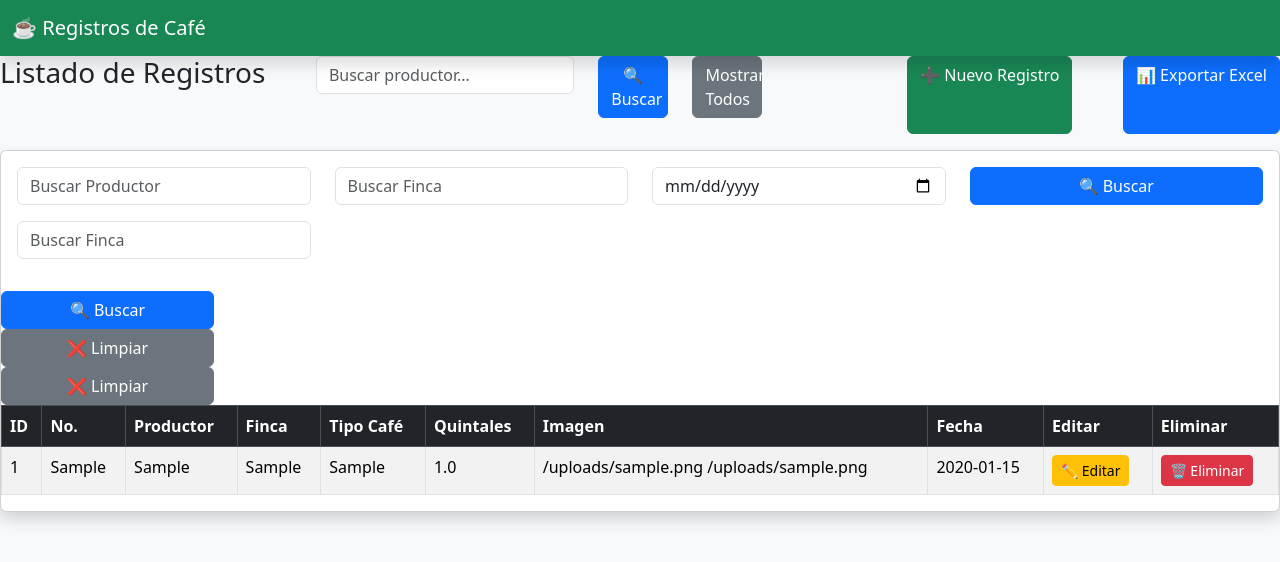
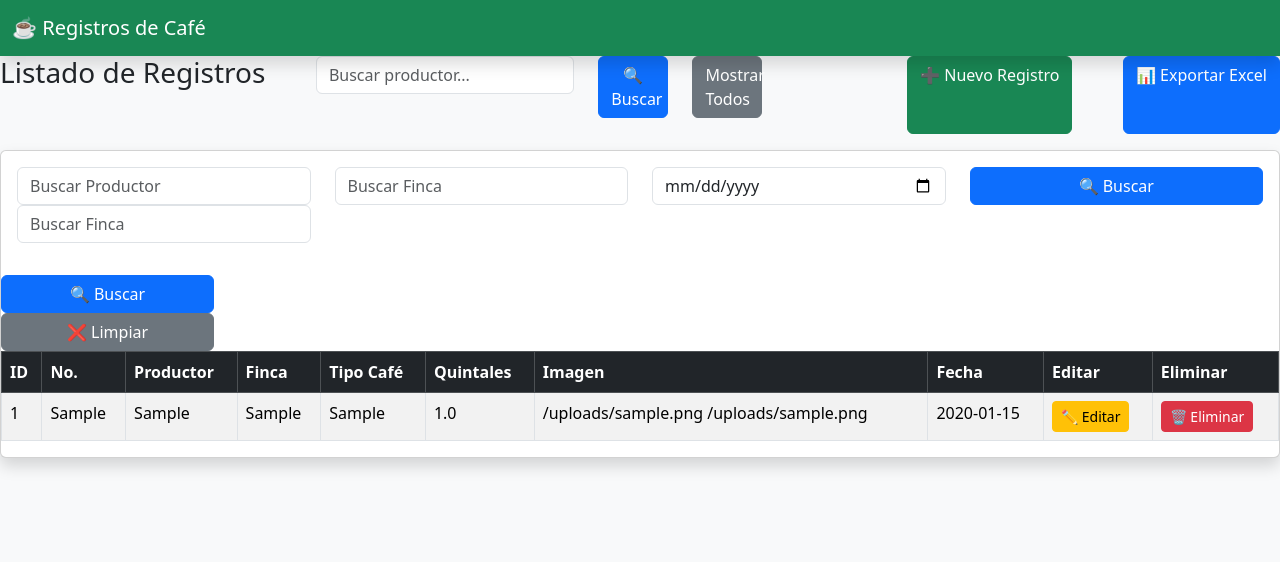
Before and after one commit to asiste-png/sistema-cafe, a Flask app: page /registros in a window 1280 px wide. Shown: the top 562 px of the page. Run offline with Flask 3, Linux system fonts and the light colour scheme; tables that the repository leaves empty hold one stand-in row (values such as "Sample post").

Commit message:
Ajustes visuales dashboard y registros

```diff
--- a/templates/registros.html
+++ b/templates/registros.html
@@ -114,10 +114,6 @@
         </button>
     </div>
 
-</form>
-
-<form method="GET" class="row mb-3">
-
     <div class="col-md-3">
         <input
             type="text"
@@ -132,12 +128,6 @@
         <button type="submit" class="btn btn-primary w-100">
             🔍 Buscar
         </button>
-    </div>
-
-    <div class="col-md-2">
-        <a href="/registros" class="btn btn-secondary w-100">
-            ❌ Limpiar
-        </a>
     </div>
 
 </form>
```
